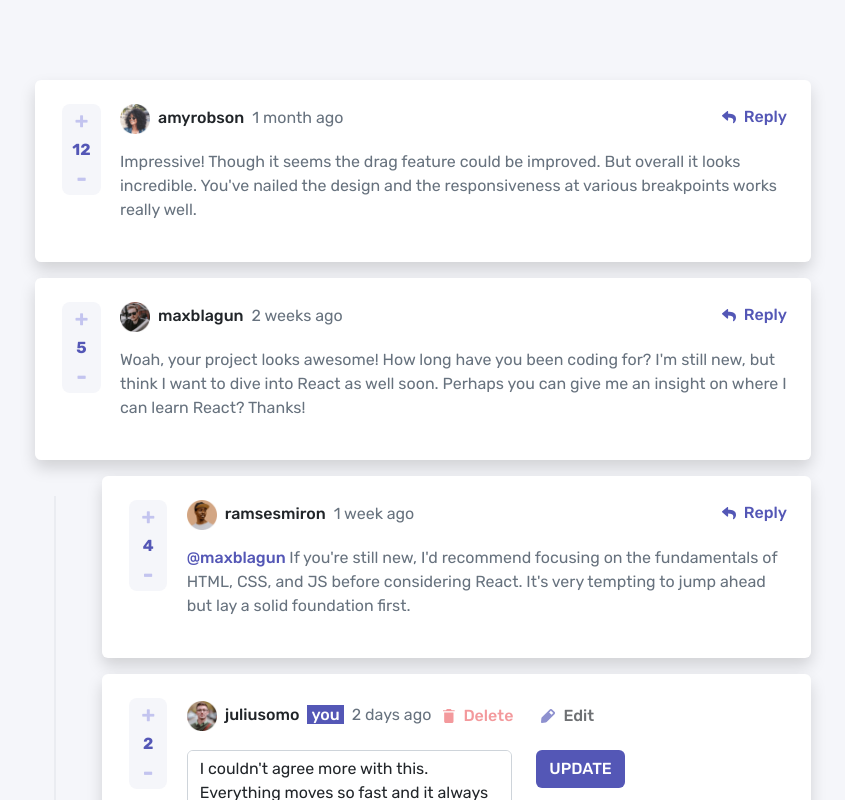
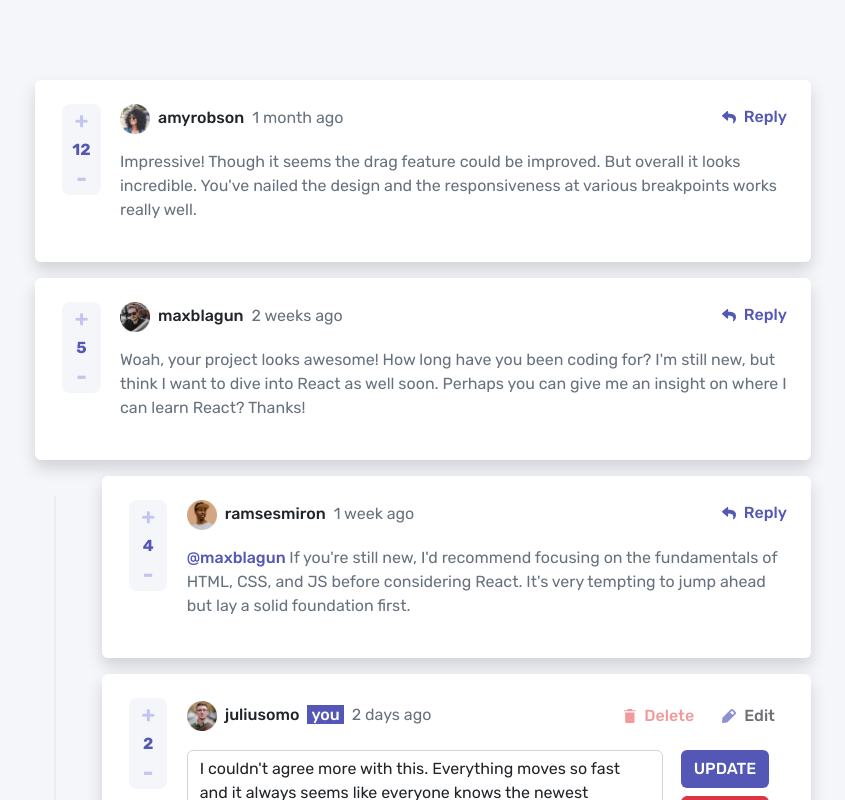
Before and after one commit to hongleang/interactive-comment-challenge, a React (Vite) app: page / in a window 1280 px wide. Both pictures are taken after a click on the button "Edit". Shown: the top 800 px of the page, without its empty margins (217-1062 px from the left). Built offline with nearby package versions, Linux system fonts and the light colour scheme.

Commit message:
fixed add comment issue and styling

```diff
--- a/src/App.tsx
+++ b/src/App.tsx
@@ -14,6 +14,7 @@ function App() {
     commentsData,
     comments,
     onDeleting,
+    addComment,
     ...commentHandler
   } = useCommentsHandler(rootJson);
 
@@ -36,11 +37,11 @@ function App() {
   }, [modalIsOpen])
 
   return (
-    <AppContext.Provider value={{ modalHandler, commentHandler: { ...commentHandler, commentsData: commentsData.comments } }}>
+    <AppContext.Provider value={{ modalHandler, commentHandler: { ...commentHandler, commentsData: commentsData.comments, addComment } }}>
       <Modal {...{ modalIsOpen, onFunction: onDeleting }} />
       <div className="container">
         <CommentCards />
-        <AddCommentBox {...{ type: "comment" }} />
+        <AddCommentBox {...{ type: "comment", addComment }} />
       </div>
     </AppContext.Provider >
   )
--- a/src/components/Card/Card.tsx
+++ b/src/components/Card/Card.tsx
@@ -3,7 +3,7 @@ import CardHeader from "./CardHeader"
 
 import "./Card.css"
 import { CardComment, Comment, User } from "../../models/RootJson"
-import { useContext, useState } from "react"
+import { MouseEventHandler, useContext, useState } from "react"
 import AppContext from "../../context/AppContext"
 import EditTextArea from "../EditTextArea/EditTextArea"
 import EditBtn from "./EditBtn"
@@ -33,6 +33,13 @@ export default function Card({ detail: { content, user, score, createdAt, id, re
   const [editMode, setEditMode] = useState(false);
 
   const onSubmitEdit = (newContent: string) => {
+    if (newContent.length === 0) {
+      alert('New content can\'t be empty');
+      setEditMode(false);
+      return;
+    }
+    console.log("run function");
+
     if (parentComment) {
       onEdit({ id, type: "reply", parentCommentId: parentComment.id, content: newContent })
     } else {
@@ -41,15 +48,19 @@ export default function Card({ detail: { content, user, score, createdAt, id, re
     setEditMode(false);
   }
 
+  const cancelAction = () => {
+    setEditMode(false);
+  };
+
   return (
     <>
       <div className="d-flex border-0 shadow rounded-2 p-4 mb-3 bg-white">
         <div className="d-none d-sm-block me-3" style={{ minWidth: 45 }}>
           <VoteButton {...{ score }} />
         </div>
-        <div>
+        <div className="col">
           <CardHeader {...{ user, createdAt, currentUser, replyBtnHandler, onDeleteComment, editMode, setEditMode }} />
-          {editMode ? <EditTextArea {...{ onSubmitEdit, content }} /> : <p className="text-light-blue mt-3">
+          {editMode ? <EditTextArea {...{ onSubmitEdit, content, cancelAction }} /> : <p className="text-light-blue mt-3">
             {replyingTo && <span className="text-blue fw-md">@{replyingTo} </span>}
             {content}
           </p>}
--- a/src/components/EditTextArea/EditTextArea.tsx
+++ b/src/components/EditTextArea/EditTextArea.tsx
@@ -1,15 +1,17 @@
+import { MouseEventHandler } from "react";
 import { SubmitHandler, useForm } from "react-hook-form";
 
 type Props = {
     content: string;
     onSubmitEdit?: (newContent: string) => void;
+    cancelAction: () => void;
 }
 
 type EditTextAreaInput = {
     editCommentBox: string;
 }
 
-export default function EditTextArea({ content, onSubmitEdit }: Props) {
+export default function EditTextArea({ content, onSubmitEdit, cancelAction }: Props) {
     const { register, handleSubmit } = useForm<EditTextAreaInput>({
         defaultValues: {
             editCommentBox: content
@@ -23,11 +25,12 @@ export default function EditTextArea({ content, onSubmitEdit }: Props) {
     return (
         <div className="mt-3">
             <form onSubmit={handleSubmit(onSubmit)} className="row w-100 justify-content-between">
-                <div className="col-10">
-                    <textarea className="form-control" {...register("editCommentBox")}></textarea>
+                <div className="col-sm-10">
+                    <textarea className="form-control" {...register("editCommentBox")} style={{ minHeight: 150 }}></textarea>
                 </div>
-                <div className="col-2">
-                    <button type="submit" className="btn btn-submit text-uppercase ">Update</button>
+                <div className="col-sm-2 d-flex align-items-center py-3 py-sm-0 flex-sm-column">
+                    <button type="submit" className="btn btn-submit text-uppercase me-3 me-sm-0">Update</button>
+                    <button onClick={cancelAction} className="btn btn-danger text-uppercase mt-sm-2">Cancel</button>
                 </div>
             </form>
         </div>
--- a/src/components/Form/AddCommentBox.tsx
+++ b/src/components/Form/AddCommentBox.tsx
@@ -8,7 +8,7 @@ import avatarImg from "../../assets/ImageMapper/AvatarImageMapper";
 
 import "./AddCommentBox.css"
 
-export default function AddCommentBox({ addComment, addReply, parentComment, type, replyToUser, closeReplyBox }: FormHandlerProps) {
+export default function ({ addComment, addReply, parentComment, type, replyToUser, closeReplyBox }: FormHandlerProps) {
     const { register, reset, formState: { isSubmitSuccessful }, handleSubmit } = useForm<TextAreaInput>();
 
     const { commentHandler } = useContext(AppContext);
@@ -46,7 +46,7 @@ export default function AddCommentBox({ addComment, addReply, parentComment, typ
                     </div>
 
                     <div className="col-sm-9 px-sm-auto px-0">
-                        <label className="" htmlFor="commentBox"></label>
+                        <label className="d-none" htmlFor="commentBox"></label>
                         <textarea className="form-control w-100" id="comment-box" {...register("commentBox")} defaultValue={textareaDefaultVal}>
                         </textarea>
                     </div>
--- a/src/components/Form/hook/useFormHandler.ts
+++ b/src/components/Form/hook/useFormHandler.ts
@@ -47,6 +47,8 @@ export function useFormHandler({ parentComment, currentUser, replyToUser, addCom
             user: currentUser,
             replies: []
         };
+        console.log('add');
+
         if (addComment)
             addComment(newComment);
     }
--- a/src/models/FormHandler.ts
+++ b/src/models/FormHandler.ts
@@ -1,7 +1,7 @@
 import { Comment, Reply } from "./RootJson";
 
 export type FormHandlerProps = {
-    addComment?: (newComment: Comment) => void;
+    addComment: (newComment: Comment) => void;
     addReply?: (newReply: Reply, parentComment: Comment) => void;
     type: "comment" | "reply";
     parentComment?: Comment;
```
